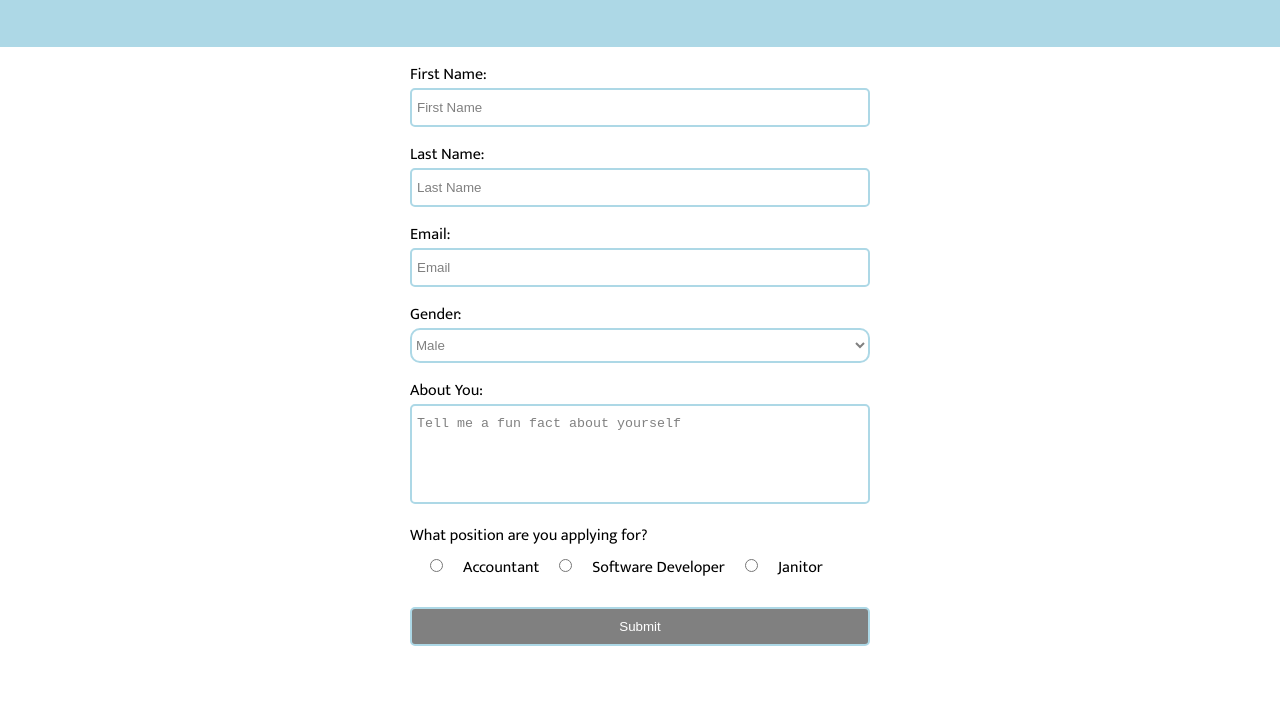
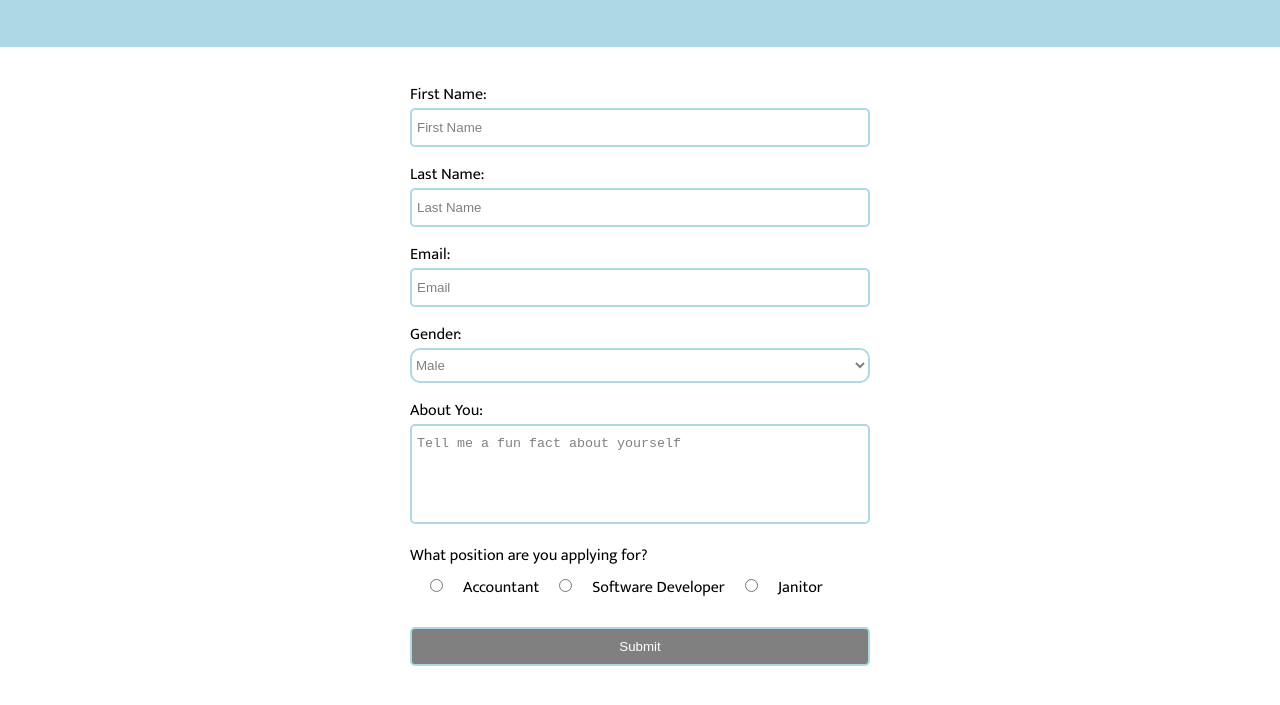
Before and after one commit to jtwheadon/cs314-assignments, a plain HTML site: page index.html in a window 1280 px wide. Shown: the part 181-886 px from the top of the page. Drawn offline with Linux system fonts and the light colour scheme; files whose address does not match are found by name.

Commit message:
fixed styling

```diff
--- a/styles.css
+++ b/styles.css
@@ -16,11 +16,11 @@ textarea {
 }
 
 .formSection {
-  padding-top: : 100px;
+  padding-top:20px;
   position: relative;
   height: 0px;
   text-align: center;
-  padding-bottom: 100px;
+  padding-bottom:100px;
 }
 
 .personalInfoForm {
```
Also changed, not shown: index.html (indentation only).
